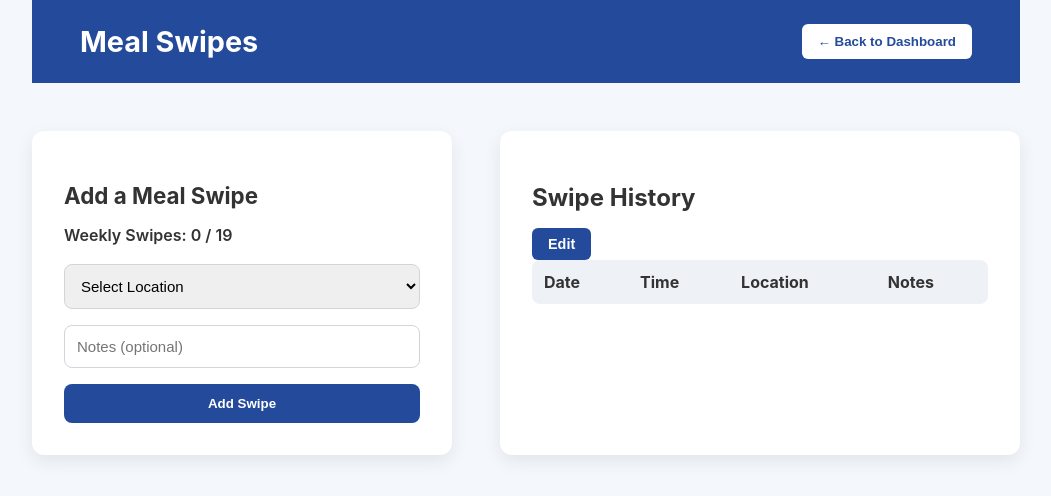
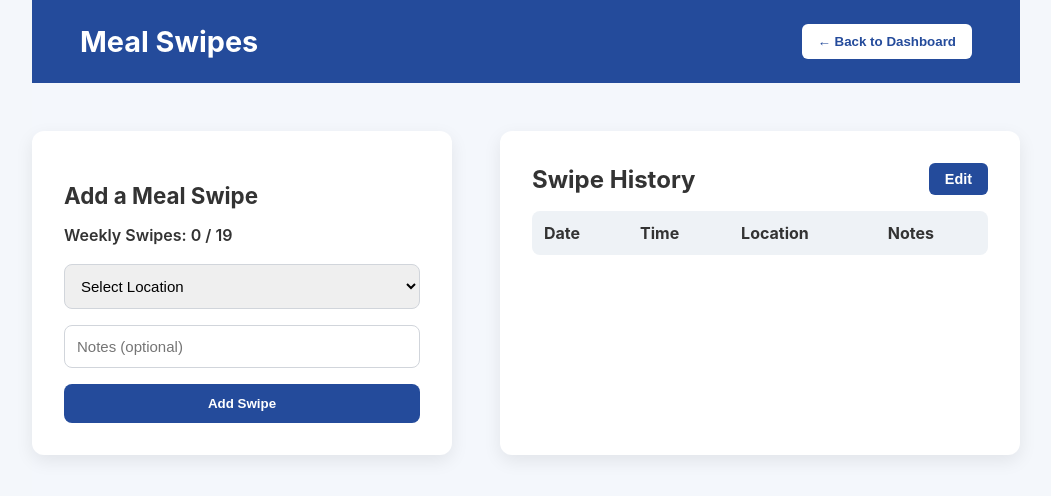
Before and after one commit to briannaross/csds395, a React (Create React App) app in the folder client/: page /meal-plan in a window 1280 px wide. Shown: the top 496 px of the page, without its empty margins (114-1165 px from the left). Built offline with nearby package versions, Linux system fonts and the light colour scheme.

Commit message:
Update MealPlanPage.css

```diff
--- a/client/src/login/MealPlanPage.css
+++ b/client/src/login/MealPlanPage.css
@@ -29,6 +29,10 @@
   border-radius: 6px;
   font-weight: 600;
   cursor: pointer;
+}
+
+.back-dashboard:hover {
+  background-color: #e2e8f0;
 }
 
 .meal-content {
@@ -65,6 +69,7 @@
   border: 1px solid #d1d5db;
   margin-bottom: 1rem;
   font-size: 15px;
+  box-sizing: border-box;
 }
 
 .add-swipe-btn {
@@ -76,10 +81,28 @@
   border: none;
   border-radius: 8px;
   cursor: pointer;
+  transition: 0.2s;
 }
 
 .add-swipe-btn:hover {
   background-color: #1e3f83;
+}
+
+.delete-swipe-btn {
+  width: 100%;
+  background-color: #d9534f;
+  color: white;
+  padding: 12px;
+  font-weight: 600;
+  border: none;
+  border-radius: 8px;
+  cursor: pointer;
+  margin-top: 10px;
+  transition: 0.2s;
+}
+
+.delete-swipe-btn:hover {
+  background-color: #b52b27;
 }
 
 .history-card {
@@ -90,8 +113,31 @@
   box-shadow: 0 6px 18px rgba(0,0,0,0.08);
 }
 
+.history-header {
+  display: flex;
+  justify-content: space-between;
+  align-items: center;
+  margin-bottom: 1rem;
+}
+
 .history-card h2 {
-  margin-bottom: 1rem;
+  margin: 0;
+}
+
+.edit-mode-btn {
+  background-color: #244b9b;
+  color: white;
+  border: none;
+  padding: 0.5rem 1rem;
+  border-radius: 6px;
+  font-weight: 600;
+  cursor: pointer;
+  transition: 0.2s;
+  font-size: 0.9rem;
+}
+
+.edit-mode-btn:hover {
+  background-color: #1e3f83;
 }
 
 .history-table-container {
@@ -116,3 +162,12 @@
   padding: 12px;
   border-bottom: 1px solid #e5e7eb;
 }
+
+.row-editable {
+  cursor: pointer;
+  transition: 0.15s;
+}
+
+.row-editable:hover {
+  background-color: #f1f4f9;
+}
```
